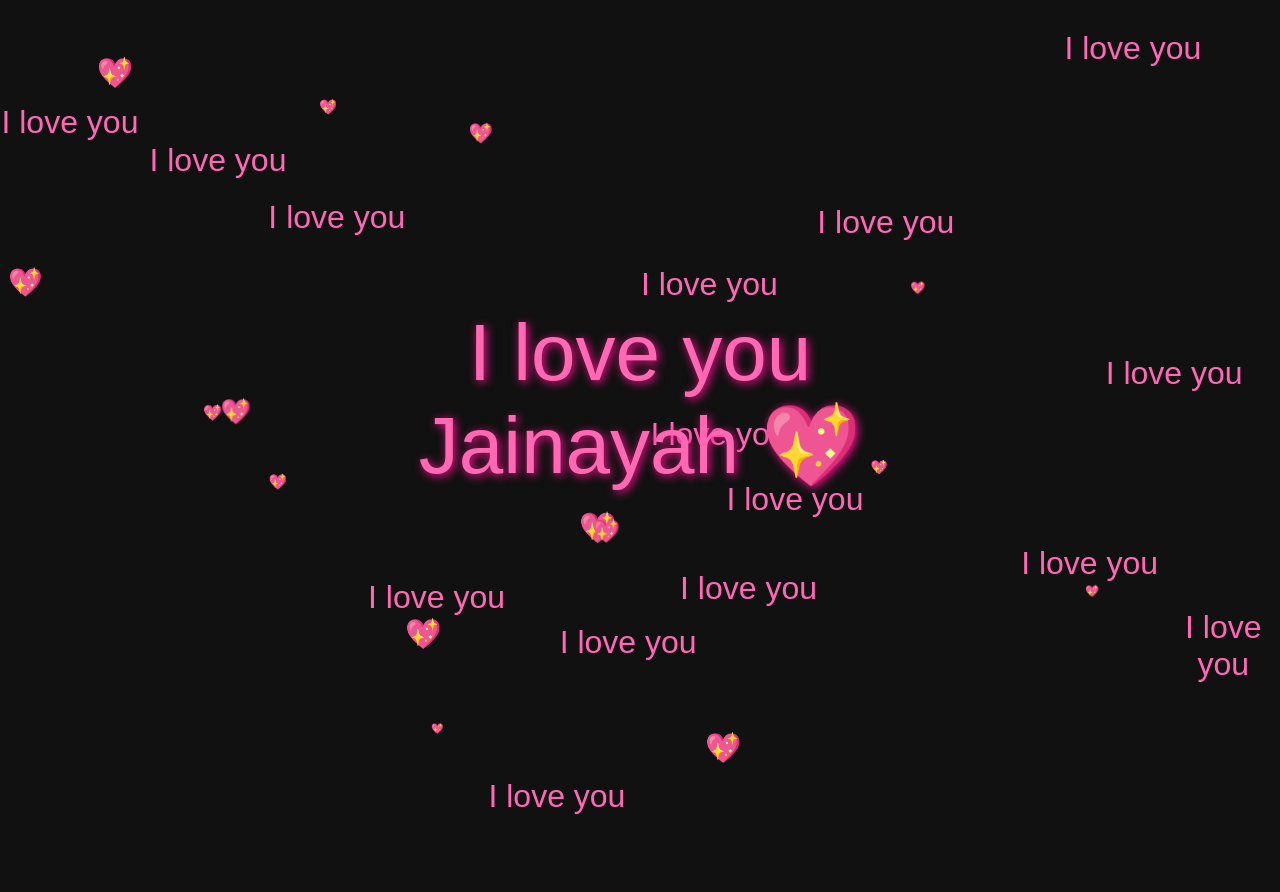
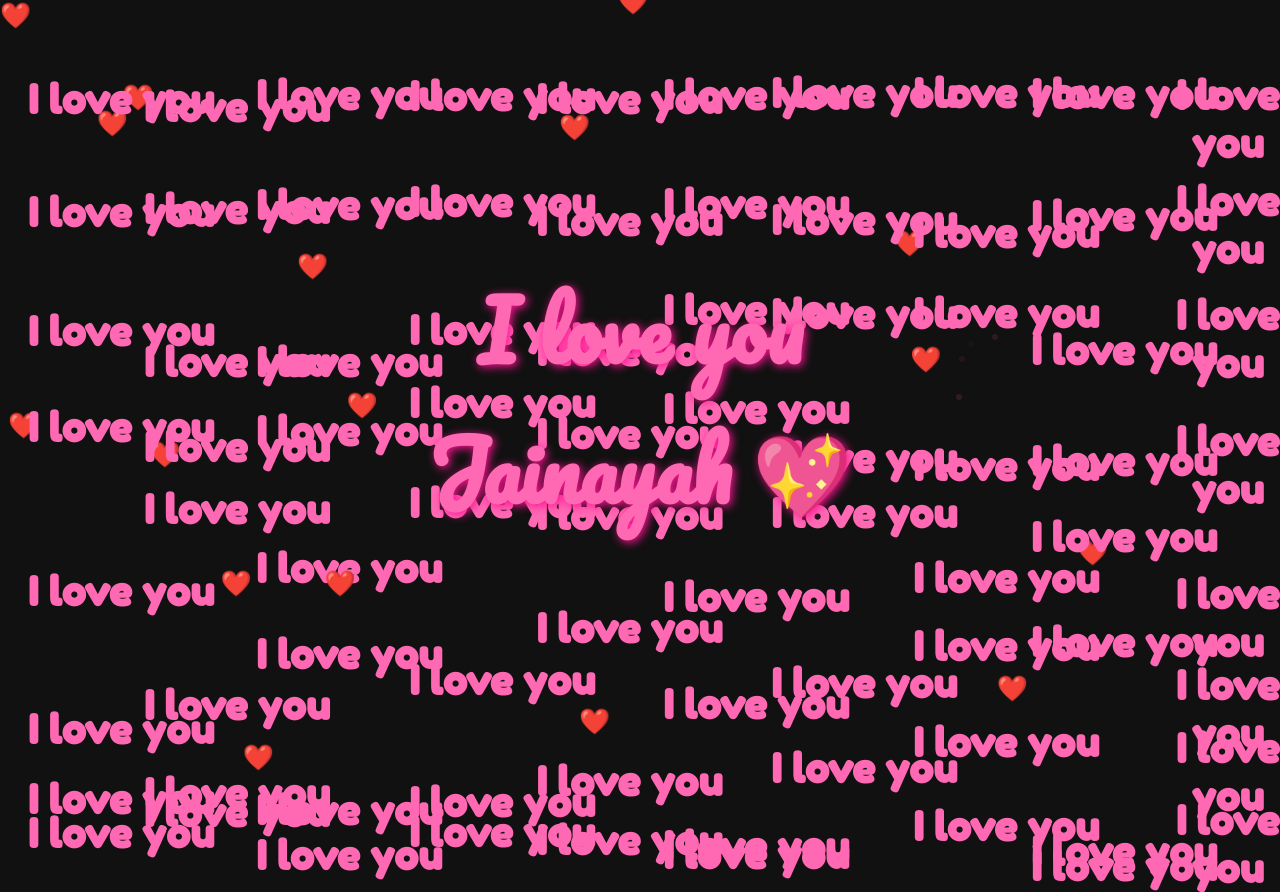
Before and after one commit to salchicha2/Lov2, a plain HTML site: page index.html in a window 1280 px wide. Before the commit the page ends 815 px from the top, so only its background shows below. Drawn offline with Linux system fonts and the light colour scheme.

Commit message:
Update index.html

```diff
--- a/index.html
+++ b/index.html
@@ -3,15 +3,20 @@
 <head>
   <meta charset="UTF-8">
   <title>Love Page</title>
+
+  <!-- Google Fonts -->
+  <link href="https://fonts.googleapis.com/css2?family=Pacifico&family=Fredoka+One&family=Permanent+Marker&family=Roboto+Slab:wght@700&display=swap" rel="stylesheet">
+
   <style>
     body {
       margin: 0;
       padding: 0;
       overflow: hidden;
       background: #111;
-      font-family: 'Arial', sans-serif;
       text-align: center;
-      color: #ff69b4; /* Pink theme */
+      color: #ff69b4;
+      cursor: none; /* hide default cursor */
+      font-family: 'Fredoka One', cursive;
     }
 
     /* Main text */
@@ -20,15 +25,18 @@
       top: 50%;
       left: 50%;
       transform: translate(-50%, -50%);
-      font-size: 5em; /* Bigger main text */
+      font-size: 5em;
+      font-family: 'Pacifico', cursive;
+      font-weight: 700;
       text-shadow: 2px 2px 10px #ff1493;
       z-index: 10;
+      pointer-events: none; /* allow clicks through */
     }
 
     /* Floating hearts */
     .heart {
       position: absolute;
-      font-size: 1.2em;
+      font-size: 25px;
       color: #ff69b4;
       user-select: none;
       pointer-events: none;
@@ -37,7 +45,9 @@
     /* Raining text */
     .rainText {
       position: absolute;
-      font-size: 2em; /* Bigger letters */
+      font-size: 2.5em;
+      font-family: 'Fredoka One', cursive;
+      font-weight: 700;
       color: #ff69b4;
       user-select: none;
       pointer-events: none;
@@ -46,42 +56,56 @@
     /* Click burst */
     .burstText {
       position: absolute;
-      font-size: 1.8em;
+      font-size: 2em;
+      font-family: 'Permanent Marker', cursive;
+      font-weight: 700;
       color: #ff69b4;
-      font-weight: bold;
       pointer-events: none;
     }
   </style>
 </head>
 <body>
 
-  <!-- Main message -->
   <div id="mainText">I love you Jainayah 💖</div>
-
-  <!-- Audio -->
   <audio id="clickSound" src="The 1975 - About You (Official) - nabila.mp3"></audio>
 
   <script>
     const body = document.body;
-    const mainText = document.getElementById('mainText');
     const audio = document.getElementById('clickSound');
     let audioPlayed = false;
 
-    const rainingTextArray = ["I love you"];
+    const columnCount = 10;
+    const columns = [];
+    const rainTextArray = ["I love you"];
+
+    /* --- Custom Heart Cursor --- */
+    const cursor = document.createElement('div');
+    cursor.style.position = 'absolute';
+    cursor.style.width = '25px';
+    cursor.style.height = '25px';
+    cursor.style.color = '#ff69b4';
+    cursor.style.fontSize = '25px';
+    cursor.style.pointerEvents = 'none';
+    cursor.style.zIndex = 1000;
+    cursor.style.userSelect = 'none';
+    cursor.innerHTML = '❤️';
+    body.appendChild(cursor);
+
+    document.addEventListener('mousemove', e => {
+      cursor.style.left = (e.pageX - 12) + 'px';
+      cursor.style.top = (e.pageY - 12) + 'px';
+    });
 
     /* --- Floating Hearts --- */
     function createHeart() {
       const heart = document.createElement('div');
       heart.className = 'heart';
-      heart.textContent = '💖';
-      const size = 10 + Math.random() * 20;
-      heart.style.fontSize = size + 'px';
+      heart.textContent = '❤️';
       heart.style.left = Math.random() * window.innerWidth + 'px';
       heart.style.bottom = '0px';
       body.appendChild(heart);
 
       const duration = 4000 + Math.random() * 3000;
-      const topPosition = -50; // move above the top
       const start = performance.now();
 
       function animate(time) {
@@ -95,40 +119,42 @@
       }
       requestAnimationFrame(animate);
     }
-
     setInterval(createHeart, 300);
 
-    /* --- Raining Text --- */
+    /* --- Raining "I love you" --- */
+    for (let i = 0; i < columnCount; i++) {
+      columns.push((window.innerWidth / columnCount) * i + Math.random() * 30);
+    }
+
     function createRainText() {
+      columns.forEach(x => {
         const text = document.createElement('div');
         text.className = 'rainText';
-      text.textContent = rainingTextArray[Math.floor(Math.random() * rainingTextArray.length)];
-      text.style.left = Math.random() * window.innerWidth + 'px';
+        text.textContent = rainTextArray[0];
+        text.style.left = x + 'px';
         text.style.top = '-30px';
         body.appendChild(text);
 
-      const duration = 4000 + Math.random() * 2000;
+        const duration = 2000 + Math.random() * 500;
         const start = performance.now();
 
         function animate(time) {
           const progress = (time - start) / duration;
           if (progress < 1) {
-          const horizontalOffset = (Math.random() - 0.5) * 20; // small side-to-side movement
             text.style.top = (progress * (window.innerHeight + 50)) + 'px';
-          text.style.left = parseFloat(text.style.left) + horizontalOffset * 0.05 + 'px';
             requestAnimationFrame(animate);
           } else {
             text.remove();
           }
         }
         requestAnimationFrame(animate);
+      });
     }
-
-    setInterval(createRainText, 300); // constant rain
+    setInterval(createRainText, 300);
 
     /* --- Click Burst --- */
     function createBurst(x, y) {
-      const burstCount = 15; // more bursts
+      const burstCount = 20;
       for (let i = 0; i < burstCount; i++) {
         const burst = document.createElement('div');
         burst.className = 'burstText';
@@ -160,7 +186,6 @@
       }
     }
 
-    /* --- Click Event --- */
     body.addEventListener('click', e => {
       createBurst(e.clientX, e.clientY);
       if (!audioPlayed) {
@@ -169,7 +194,54 @@
       }
     });
 
+    /* --- Pink Fireworks --- */
+    function createFirework() {
+      const fireworkCount = 8 + Math.floor(Math.random() * 5);
+      const xOrigin = Math.random() * window.innerWidth;
+      const yOrigin = Math.random() * window.innerHeight / 2;
+
+      for (let i = 0; i < fireworkCount; i++) {
+        const spark = document.createElement('div');
+        spark.style.position = 'absolute';
+        spark.style.left = xOrigin + 'px';
+        spark.style.top = yOrigin + 'px';
+        spark.style.width = '6px';
+        spark.style.height = '6px';
+        spark.style.background = '#ff69b4';
+        spark.style.borderRadius = '50%';
+        spark.style.pointerEvents = 'none';
+        spark.style.zIndex = 5;
+        document.body.appendChild(spark);
+
+        const angle = Math.random() * 2 * Math.PI;
+        const distance = 20 + Math.random() * 30;
+        const dx = Math.cos(angle) * distance;
+        const dy = Math.sin(angle) * distance;
+
+        const duration = 400 + Math.random() * 200;
+        const start = performance.now();
+
+        function animate(time) {
+          const progress = (time - start) / duration;
+          if (progress < 1) {
+            spark.style.left = xOrigin + dx * progress + 'px';
+            spark.style.top = yOrigin + dy * progress + 'px';
+            spark.style.opacity = 1 - progress;
+            requestAnimationFrame(animate);
+          } else {
+            spark.remove();
+          }
+        }
+        requestAnimationFrame(animate);
+      }
+    }
+
+    setInterval(() => {
+      if (Math.random() < 0.3) {
+        createFirework();
+      }
+    }, 500);
+
   </script>
-
 </body>
 </html>
```
Lines whose indentation alone changed are shown as unchanged.
